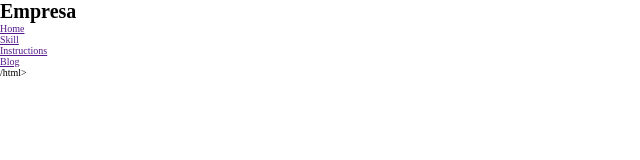
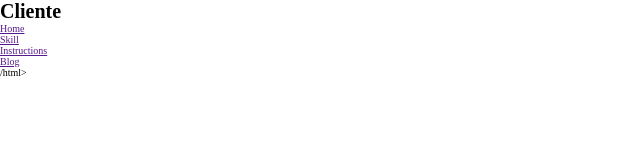
Before and after one commit to chespi1833/CursoHTMLyCSS, a plain HTML site: page index.html in a window 1280 px wide. Shown: the full height of the page, 0-640 px from the left. Drawn offline with Linux system fonts and the light colour scheme.

Commit message:
cambios en index de prueba

```diff
--- a/index.html
+++ b/index.html
@@ -11,7 +11,7 @@
 </head>
 <body>
     <header class="page-header">
-        <h1 id="page-title" class="title">Empresa</h1>
+        <h1 id="page-title" class="title">Cliente</h1>
         <nav>
             <ul id="main-nav" class="nav">
                 <li><a href="">Home</a></li>
```
